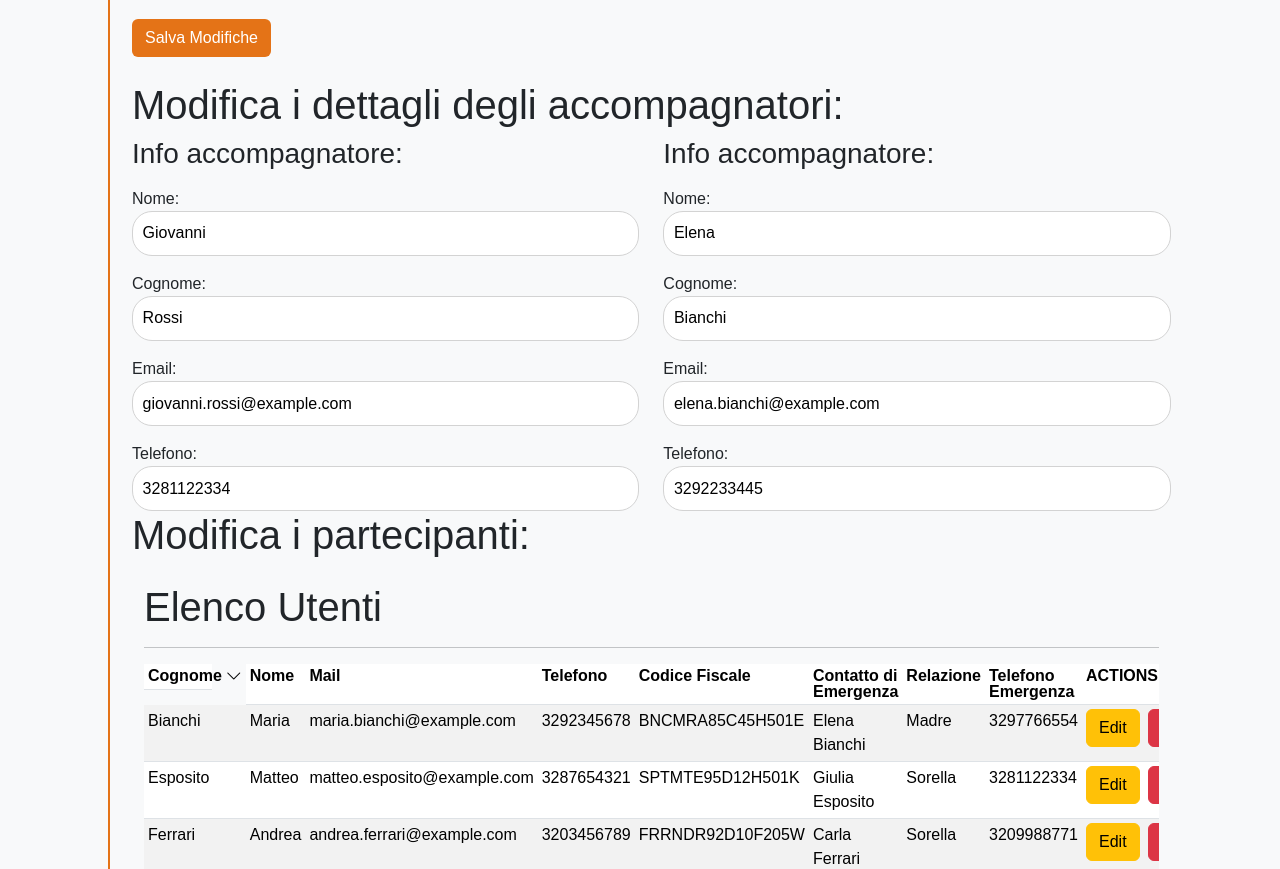
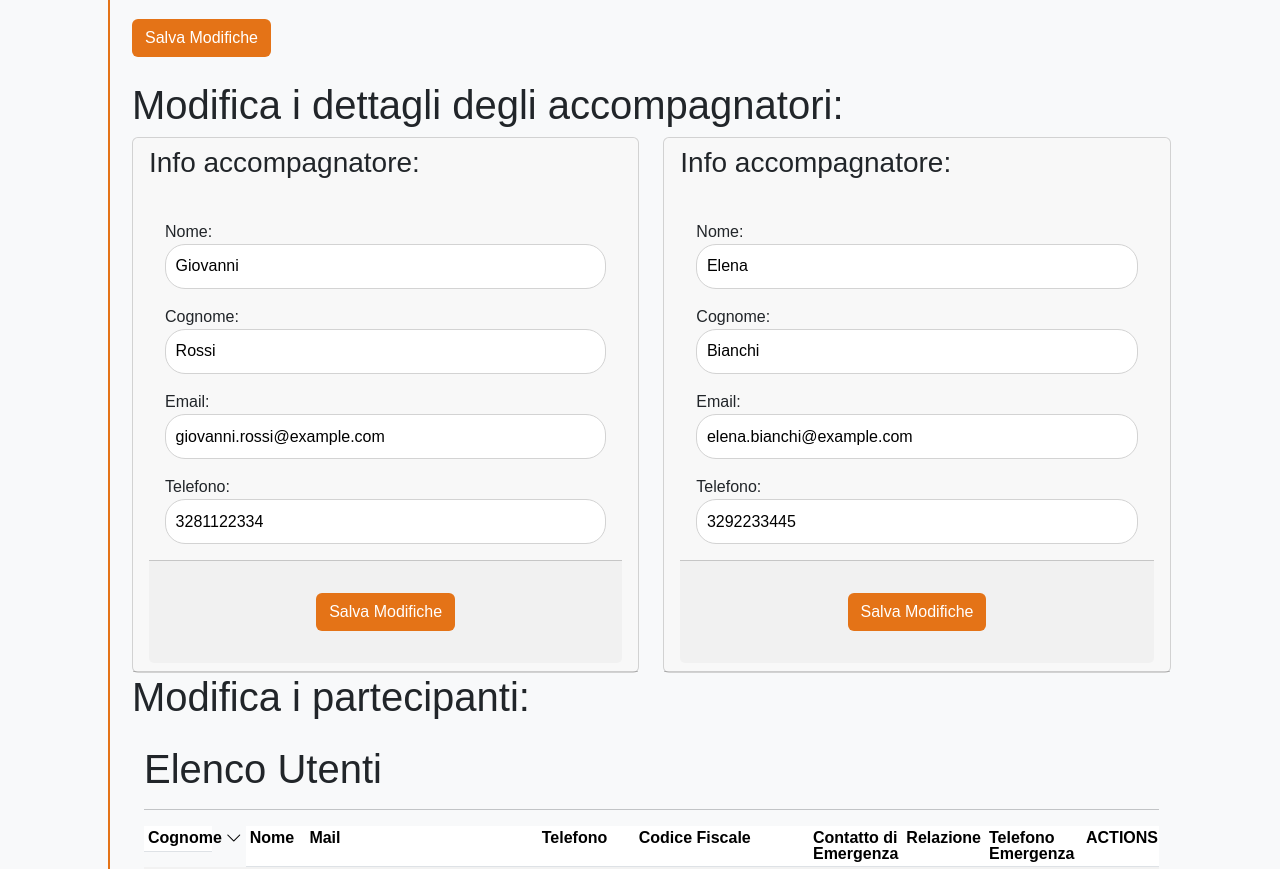
Before and after one commit to mattiacoli/BooRoad, a React (Vite) app: page /1/edit-trip in a window 1280 px wide. Shown: the part 580-1449 px from the top of the page. Built offline with nearby package versions, Linux system fonts and the light colour scheme.

Commit message:
Refactor ChangeCompanionsUi component to use context for trip data and update companion information on submit

```diff
--- a/src/components/dumb/ChangeCompanions.ui.jsx
+++ b/src/components/dumb/ChangeCompanions.ui.jsx
@@ -1,20 +1,55 @@
-import { useState } from "react"
+import { useState, useEffect } from "react"
+import { useTripContext } from "../../contexts/TripContext"
 
-export default function ChangeCompanionsUi({ data }) {
+export default function ChangeCompanionsUi({ item, id }) {
 
-    const [companion, setCompanion] = useState(data)
+    const { data, setData } = useTripContext()
+
+    const [companion, setCompanion] = useState(item)
+    const [message, setmessage] = useState({
+        state: '',
+        message: ''
+    })
 
     function handleChangeCompanions(key, value) {
         setCompanion({
             ...companion,
             [key]: value
         })
+    }
+
+    function handleSubmit() {
+
+        //rimappare l'array generale con i nuovi dati
+        const currentTrip = data.find(trip => trip.id == id)
+        const updatedCompanions = currentTrip.accompagnatori.map(item => item.id == companion.id ? companion : item)
+
+        const updatedTrip = {
+            ...currentTrip,
+            accompagnatori: updatedCompanions
+        }
+
+        const updatedData = data.map(trip => trip.id == updatedTrip.id ? updatedTrip : trip)
+        //settare l'array con il setter
+
+        setData(updatedData)
+
+        setmessage({
+            state: 'success',
+            message: 'Companion updated correctly'
+        })
 
     }
+
+    useEffect(() => {
+        console.log(data);
+    }, [data])
 
     return (
         <>
             <div className="col">
+                <form onSubmit={(e) => { e.preventDefault(); handleSubmit() }} action="">
+                    <div className="card">
                         <div className="card-header">
                             <h3>Info accompagnatore:</h3>
                             <div className="card-body">
@@ -30,7 +65,7 @@ export default function ChangeCompanionsUi({ data }) {
 
                                 <label htmlFor="" className="edit_label">Cognome:</label>
                                 <input
-                            onChange={(e) => onchange(e.target.name, e.target.value)}
+                                    onChange={(e) => handleChangeCompanions(e.target.name, e.target.value)}
                                     value={companion.cognome}
                                     name="cognome"
                                     className="edit_input"
@@ -40,7 +75,7 @@ export default function ChangeCompanionsUi({ data }) {
 
                                 <label htmlFor="" className="edit_label">Email:</label>
                                 <input
-                            onChange={(e) => onchange(e.target.name, e.target.value)}
+                                    onChange={(e) => handleChangeCompanions(e.target.name, e.target.value)}
                                     value={companion.email}
                                     name="email"
                                     className="edit_input"
@@ -50,7 +85,7 @@ export default function ChangeCompanionsUi({ data }) {
 
                                 <label htmlFor="" className="edit_label">Telefono:</label>
                                 <input
-                            onChange={(e) => onchange(e.target.name, e.target.value)}
+                                    onChange={(e) => handleChangeCompanions(e.target.name, e.target.value)}
                                     value={companion.telefono}
                                     name="telefono"
                                     className="edit_input"
@@ -58,7 +93,25 @@ export default function ChangeCompanionsUi({ data }) {
                                     type="number"
                                 />
                             </div>
+                            <div className="output">
+                                {
+                                    message.state == 'success' ? (
+                                        <>
+                                            <div className="text-success">
+                                                <span>{message.state}: </span>
+                                                <span>{message.message}</span>
                                             </div>
+                                        </>
+                                    ) : (<></>)
+                                }
+                            </div>
+                            <div className="card-footer text-center">
+                                <button type="submit" className="btn my-4">Salva Modifiche</button>
+                            </div>
+                        </div>
+                    </div>
+                </form>
+
             </div>
         </>
     )
--- a/src/pages/EditTrip.jsx
+++ b/src/pages/EditTrip.jsx
@@ -149,8 +149,9 @@ export default function EditTrip() {
                             currentCompanions.map(item => (
                                 <>
                                     <ChangeCompanionsUi
+                                        id={id}
                                         key={item.id}
-                                        data={item}
+                                        item={item}
                                     />
                                 </>
                             ))
```
Lines whose indentation alone changed are shown as unchanged.
